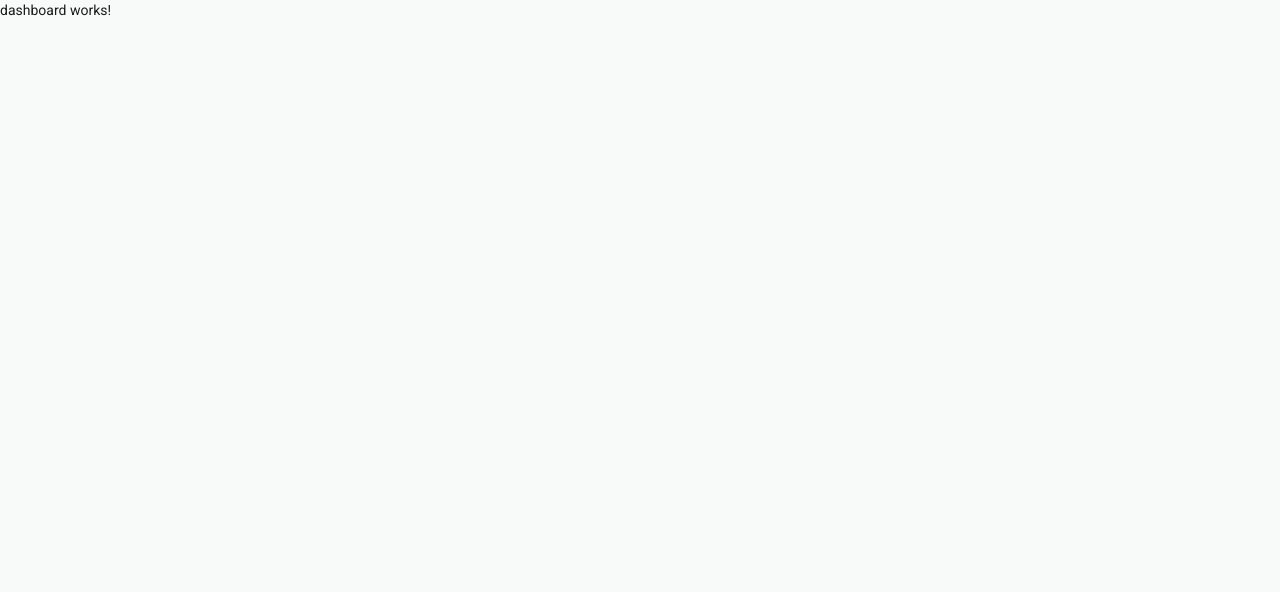
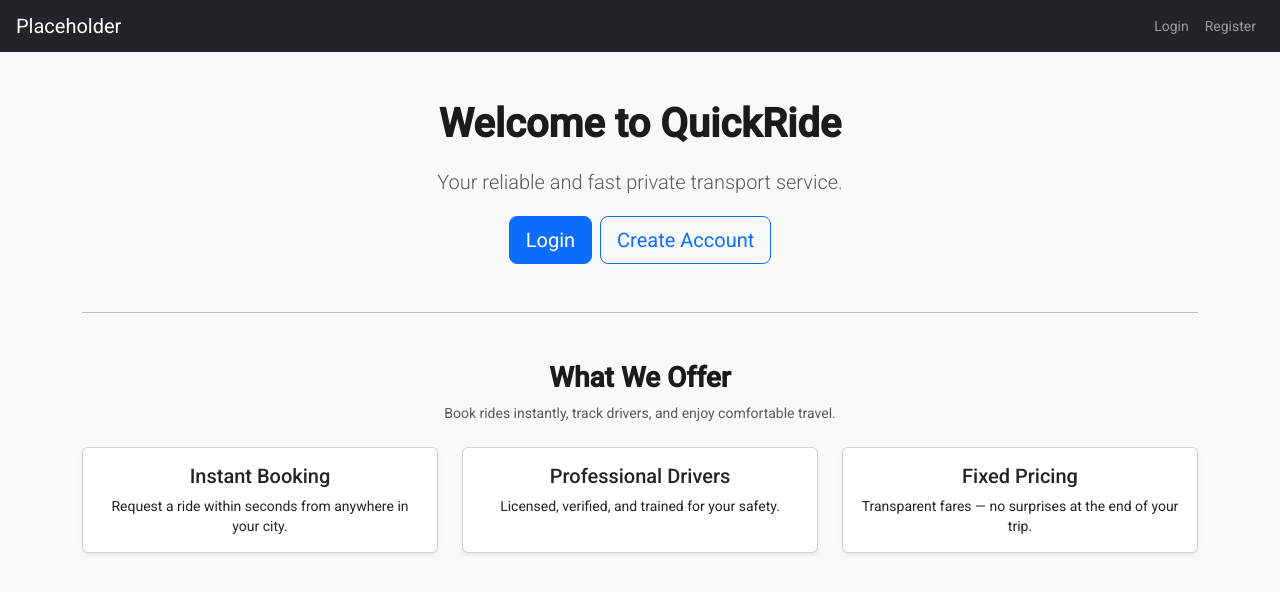
Before and after one commit to PRPO-Organization/frontend, an Angular app: page /dashboard in a window 1280 px wide. Shown: the top 592 px of the page. Built offline with nearby package versions, Linux system fonts and the light colour scheme; no server answers.

Commit message:
dashboard and navbar

```diff
--- a/src/app/app.html
+++ b/src/app/app.html
@@ -1 +1,2 @@
+<app-navbar></app-navbar>
 <router-outlet />
--- a/src/app/app.ts
+++ b/src/app/app.ts
@@ -1,9 +1,10 @@
 import { Component, signal } from '@angular/core';
 import { RouterOutlet } from '@angular/router';
+import { Navbar } from "./navbar/navbar";
 
 @Component({
   selector: 'app-root',
-  imports: [RouterOutlet],
+  imports: [RouterOutlet, Navbar],
   templateUrl: './app.html',
   styleUrl: './app.scss'
 })
--- /dev/null
+++ b/src/app/navbar/navbar.html
@@ -0,0 +1,27 @@
+<nav class="navbar navbar-expand-lg navbar-dark bg-dark px-3">
+  <a class="navbar-brand" routerLink="/">Placeholder</a>
+
+  <div class="collapse navbar-collapse">
+    <ul class="navbar-nav ms-auto">
+
+      <!-- Shown when NOT logged in -->
+      <li class="nav-item" *ngIf="!(loggedIn$ | async)">
+        <a class="nav-link" routerLink="/login">Login</a>
+      </li>
+      <li class="nav-item" *ngIf="!(loggedIn$ | async)">
+        <a class="nav-link" routerLink="/register">Register</a>
+        <!--<button class="nav-link" (click)="toRegister()">Register</button>-->
+      </li>
+
+      <!-- Shown when logged in -->
+      <li class="nav-item" *ngIf="loggedIn$ | async">
+        <a class="nav-link" routerLink="/profile">Profile</a>
+      </li>
+
+      <li class="nav-item" *ngIf="loggedIn$ | async">
+        <button class="nav-link" (click)="logout()">Logout</button>
+      </li>
+
+    </ul>
+  </div>
+</nav>
--- /dev/null
+++ b/src/app/navbar/navbar.ts
@@ -0,0 +1,31 @@
+import { Component, OnInit } from '@angular/core';
+import { Auth } from '../services/auth';
+import { CommonModule } from '@angular/common';
+import { Router, RouterLink } from "@angular/router";
+
+@Component({
+  selector: 'app-navbar',
+  imports: [CommonModule, RouterLink],
+  templateUrl: './navbar.html',
+  styleUrl: './navbar.scss',
+  standalone: true
+})
+export class Navbar implements OnInit {
+
+  constructor(private auth: Auth, private router: Router) {}
+
+  loggedIn$: any;
+
+  ngOnInit(): void {
+    this.loggedIn$ = this.auth.loggedIn$;
+  }
+
+  logout() {
+    this.auth.logout();
+    this.router.navigate(['/login'])
+  }
+
+  toRegister(){
+    this.router.navigate(['/register']);
+  }
+}
--- a/src/app/pages/dashboard/dashboard.html
+++ b/src/app/pages/dashboard/dashboard.html
@@ -1 +1,120 @@
-<p>dashboard works!</p>
+<div class="container py-5">
+
+  <!-- USER NOT LOGGED IN -->
+  <div *ngIf="!(loggedIn$ | async)" class="text-center">
+
+    <h1 class="mb-4 fw-bold">Welcome to QuickRide</h1>
+    <p class="lead mb-4 text-muted">
+      Your reliable and fast private transport service.
+    </p>
+
+    <a routerLink="/login" class="btn btn-primary btn-lg me-2">Login</a>
+    <a routerLink="/register" class="btn btn-outline-primary btn-lg">Create Account</a>
+
+    <hr class="my-5">
+
+    <h3 class="fw-semibold">What We Offer</h3>
+    <p class="text-muted">Book rides instantly, track drivers, and enjoy comfortable travel.</p>
+
+    <div class="row justify-content-center mt-4">
+      <div class="col-md-4 mb-3">
+        <div class="card h-100 shadow-sm">
+          <div class="card-body text-center">
+            <h5 class="card-title">Instant Booking</h5>
+            <p class="card-text">Request a ride within seconds from anywhere in your city.</p>
+          </div>
+        </div>
+      </div>
+
+      <div class="col-md-4 mb-3">
+        <div class="card h-100 shadow-sm">
+          <div class="card-body text-center">
+            <h5 class="card-title">Professional Drivers</h5>
+            <p class="card-text">Licensed, verified, and trained for your safety.</p>
+          </div>
+        </div>
+      </div>
+
+      <div class="col-md-4 mb-3">
+        <div class="card h-100 shadow-sm">
+          <div class="card-body text-center">
+            <h5 class="card-title">Fixed Pricing</h5>
+            <p class="card-text">Transparent fares — no surprises at the end of your trip.</p>
+          </div>
+        </div>
+      </div>
+    </div>
+  </div>
+
+  <!-- USER LOGGED IN -->
+  <div *ngIf="loggedIn$ | async">
+
+    <h1 class="fw-bold mb-4">Welcome Back, {{ firstName }}!</h1>
+    <p class="lead mb-4 text-muted">Ready to book your next ride?</p>
+
+    <div class="row">
+      <!-- Book Ride -->
+      <div class="col-md-4 mb-3">
+        <div class="card shadow-sm h-100">
+          <div class="card-body">
+            <h5 class="card-title">Book a Ride</h5>
+            <p class="card-text">Choose destination, pickup point, and vehicle type.</p>
+            <a routerLink="/book" class="btn btn-primary">Book Now</a>
+          </div>
+        </div>
+      </div>
+
+      <!-- My Rides -->
+      <div class="col-md-4 mb-3">
+        <div class="card shadow-sm h-100">
+          <div class="card-body">
+            <h5 class="card-title">My Rides</h5>
+            <p class="card-text">View your ride history and upcoming reservations.</p>
+            <a routerLink="/rides" class="btn btn-outline-primary">View Rides</a>
+          </div>
+        </div>
+      </div>
+
+      <!-- Profile -->
+      <div class="col-md-4 mb-3">
+        <div class="card shadow-sm h-100">
+          <div class="card-body">
+            <h5 class="card-title">Profile</h5>
+            <p class="card-text">Update your personal information and preferences.</p>
+            <a routerLink="/profile" class="btn btn-outline-secondary">Manage Profile</a>
+          </div>
+        </div>
+      </div>
+    </div>
+
+    <hr class="my-5">
+
+    <h3 class="fw-semibold">Recommended for You</h3>
+
+    <p class="text-muted">Based on your travel habits</p>
+
+    <div class="row mt-3">
+      <div class="col-md-6 mb-3">
+        <div class="card shadow-sm">
+          <div class="card-body">
+            <h5 class="card-title">QuickRide Premium</h5>
+            <p class="card-text">Upgrade for priority pickups and luxury vehicles.</p>
+            <button class="btn btn-dark">Learn More</button>
+          </div>
+        </div>
+      </div>
+
+      <div class="col-md-6 mb-3">
+        <div class="card shadow-sm">
+          <div class="card-body">
+            <h5 class="card-title">Ride Pass</h5>
+            <p class="card-text">Save up to 30% on your regular routes.</p>
+            <button class="btn btn-dark">View Plans</button>
+          </div>
+        </div>
+      </div>
+    </div>
+
+  </div>
+
+</div>
--- a/src/app/pages/dashboard/dashboard.ts
+++ b/src/app/pages/dashboard/dashboard.ts
@@ -1,11 +1,33 @@
-import { Component } from '@angular/core';
+import { Component, OnInit } from '@angular/core';
+import { Auth } from '../../services/auth';
+import { CommonModule } from '@angular/common';
 
 @Component({
   selector: 'app-dashboard',
-  imports: [],
+  imports: [CommonModule],
   templateUrl: './dashboard.html',
   styleUrl: './dashboard.scss',
 })
-export class Dashboard {
+export class Dashboard implements OnInit{
+  firstName: string = '';
+  lastName: string = '';
+  email: string = '';
+  role: string = '';
 
+  constructor(private auth: Auth) {}
+
+  loggedIn$: any;
+
+  ngOnInit(): void {
+    this.loggedIn$ = this.auth.loggedIn$;
+
+    this.auth.verifySelf().subscribe({
+      next: (response) => {
+        console.log(response);
+        this.firstName = response.firstName;
+        this.lastName = response.lastName;
+        this.role = response.role;
+      }
+    })
+  }
 }
--- a/src/app/pages/login/login.ts
+++ b/src/app/pages/login/login.ts
@@ -25,6 +25,7 @@ export class Login {
         console.log('Login successful', res);
         this.loading = false;
         this.auth.setToken(res.token);
+        this.auth.setLoggedIn();
         this.router.navigate(['/dashboard']);
       },
       error: (err) => {
--- a/src/app/services/auth.ts
+++ b/src/app/services/auth.ts
@@ -1,13 +1,26 @@
 import { Injectable } from '@angular/core';
-import { HttpClient } from '@angular/common/http';
+import { HttpClient, HttpHeaders } from '@angular/common/http';
 import { Router } from '@angular/router';
 import { environment } from '../../environments/environment';
+import { BehaviorSubject } from 'rxjs';
+
+export interface User {
+  id: number;
+  email: string;
+  firstName: string;
+  lastName: string;
+  address: string;
+  role: string;
+}
 
 @Injectable({
   providedIn: 'root',
 })
 export class Auth {
   private readonly TOKEN_KEY = 'authToken';
+  private loggedIn = new BehaviorSubject<boolean>(this.isLoggedIn())
+
+  loggedIn$ = this.loggedIn.asObservable();
 
   constructor(private http: HttpClient) {}
 
@@ -19,6 +32,11 @@ export class Auth {
     return this.http.post<{ token: string }>(`${environment.USERS_URL}/users/login`, data);
   }
 
+  verifySelf(){
+    const headers = this.getAuthHeaders();
+    return this.http.get<User>(`${environment.USERS_URL}/users/me`, { headers });
+  }
+
   setToken(token: string) {
     localStorage.setItem(this.TOKEN_KEY, token);
   }
@@ -27,11 +45,23 @@ export class Auth {
     return localStorage.getItem(this.TOKEN_KEY);
   }
 
+  getAuthHeaders(): HttpHeaders {
+    const token = this.getToken();
+    return new HttpHeaders({
+      'Authorization': `Bearer ${token}`
+    });
+  }
+
   logout() {
     localStorage.removeItem(this.TOKEN_KEY);
+    this.loggedIn.next(false);
   }
 
   isLoggedIn(): boolean {
     return this.getToken() !== null;
   }
+
+  setLoggedIn() {
+    this.loggedIn.next(true);
+  }
 }
```
Also changed, not shown: src/app/navbar/navbar.scss (added), 1 other file (tests, documents, lock files or other folders).
